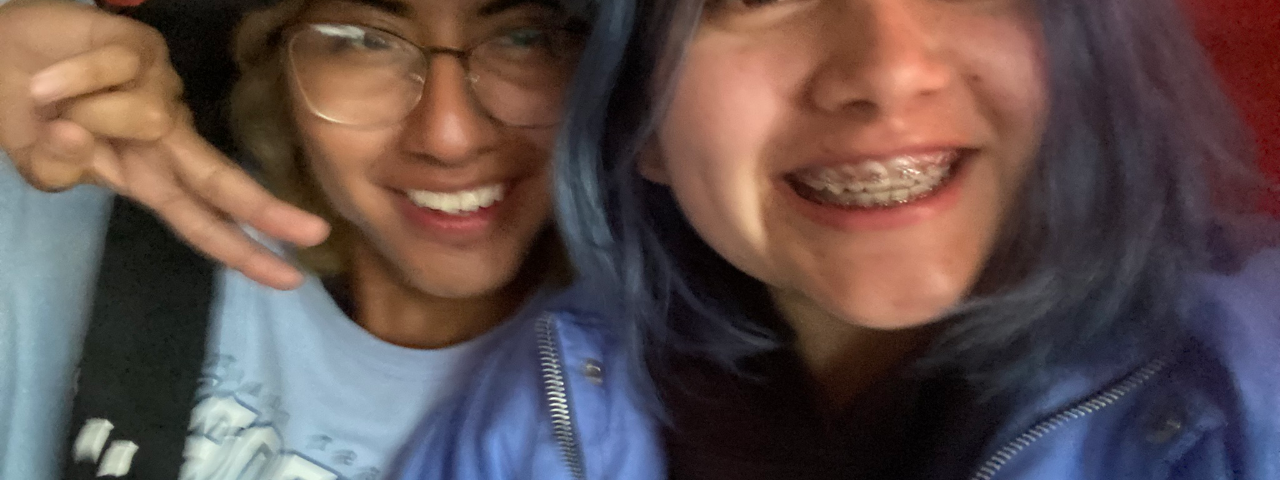
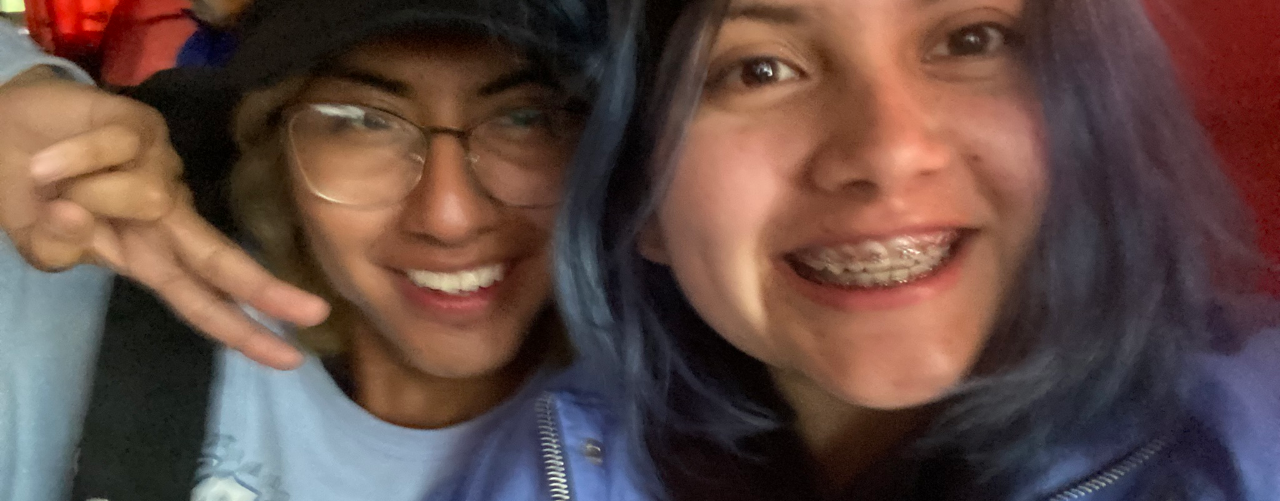
Before and after one commit to Josuuu120/Sanvalentinrespuesta, a plain HTML site: page index.html in a window 1280 px wide. Shown: the top 501 px of the page. Drawn offline with Linux system fonts and the light colour scheme.

Commit message:
Update index.html

```diff
--- a/index.html
+++ b/index.html
@@ -16,7 +16,7 @@
         }
         .large-image {
             width: 100%;
-            height: 60vh; /* 60% de la altura de la pantalla */
+            height: 80vh; /* 60% de la altura de la pantalla */
             object-fit: cover; /* Ajusta la imagen para cubrir el contenedor */
         }
         .large-text {
```
